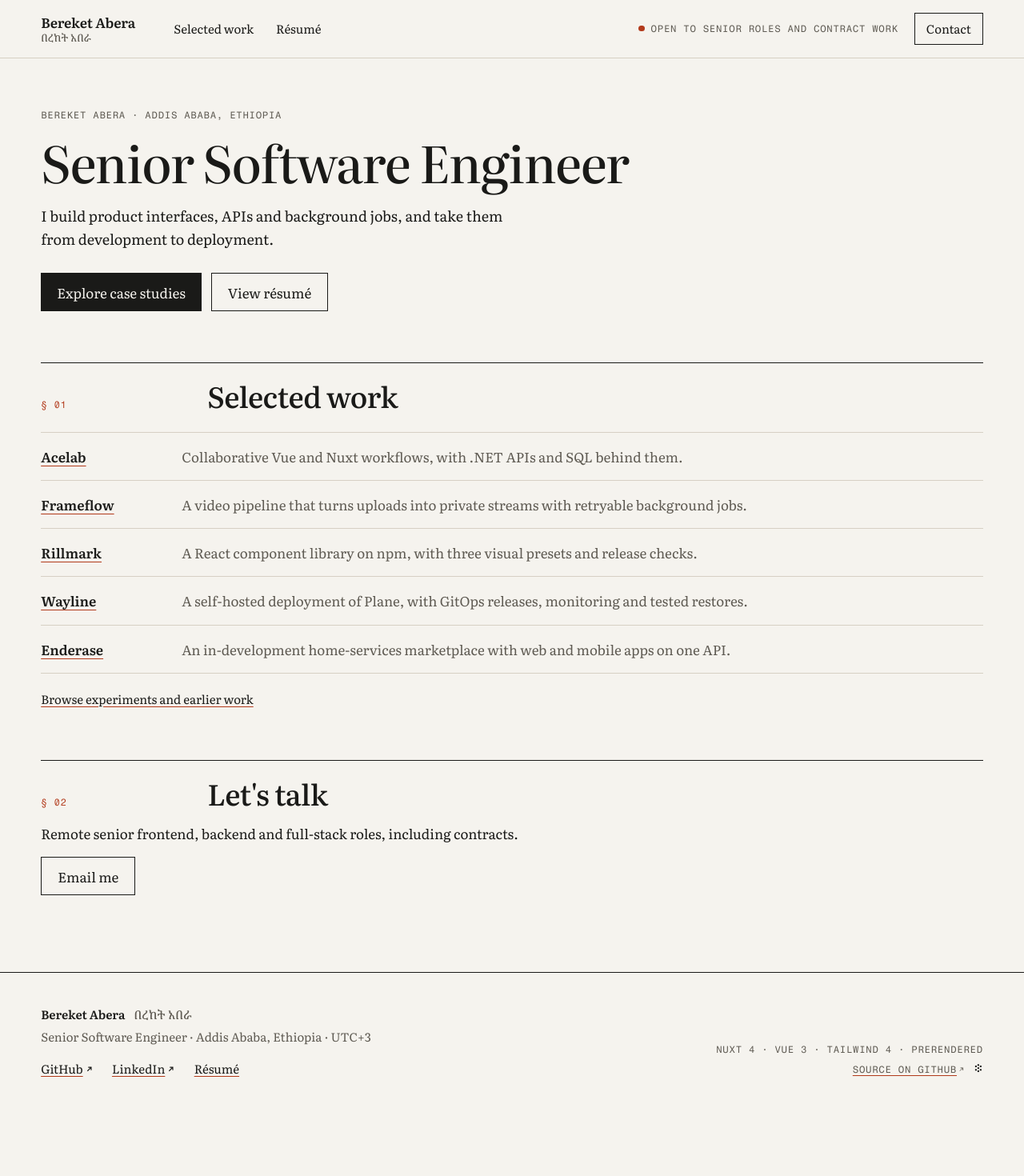
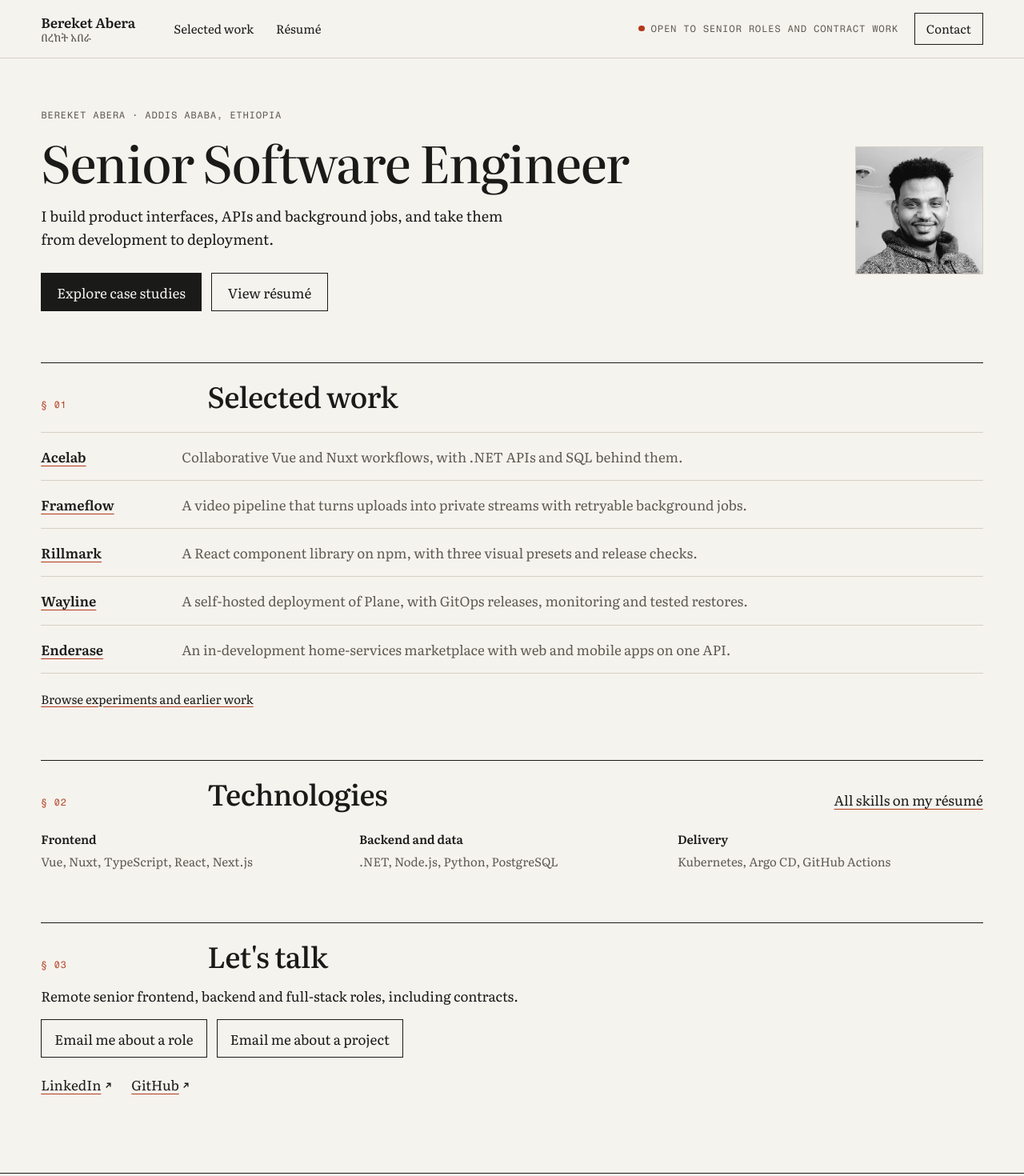
Before and after one commit to BereketAbera/bereket.dev, a Nuxt app: page / in a window 1280 px wide. Shown: the top 1470 px of the page at 80% size. Before the commit the page ends 1388 px from the top, so only its background shows below. Built offline with nearby package versions, Linux system fonts and the light colour scheme.

Commit message:
Restore portrait, technologies and contact links on the homepage

```diff
--- a/app/components/AppFooter.vue
+++ b/app/components/AppFooter.vue
@@ -21,10 +21,10 @@ const route = useRoute()
         </p>
         <ul class="mt-4 flex flex-wrap gap-x-6 gap-y-2">
           <li v-if="route.path !== '/'"><a :href="mailto">{{ profile.email }}</a></li>
-          <li>
+          <li v-if="route.path !== '/'">
             <ExtLink :href="profile.links.github">GitHub</ExtLink>
           </li>
-          <li v-if="profile.links.linkedin">
+          <li v-if="route.path !== '/' && profile.links.linkedin">
             <ExtLink :href="profile.links.linkedin">LinkedIn</ExtLink>
           </li>
           <li>
--- a/app/pages/index.vue
+++ b/app/pages/index.vue
@@ -1,5 +1,5 @@
 <script setup lang="ts">
-import { mailto, profile } from '~/data/profile'
+import { contactLines, mailtoWith, profile } from '~/data/profile'
 
 usePageMeta({
   title: `${profile.name}, ${profile.title}`,
@@ -14,15 +14,32 @@ const selectedWork = [
   { slug: 'wayline', title: 'Wayline', summary: 'A self-hosted deployment of Plane, with GitOps releases, monitoring and tested restores.' },
   { slug: 'enderase', title: 'Enderase', summary: 'An in-development home-services marketplace with web and mobile apps on one API.' },
 ] as const
+
+const technologies = [
+  { area: 'Frontend', tools: 'Vue, Nuxt, TypeScript, React, Next.js' },
+  { area: 'Backend and data', tools: '.NET, Node.js, Python, PostgreSQL' },
+  { area: 'Delivery', tools: 'Kubernetes, Argo CD, GitHub Actions' },
+] as const
 </script>
 
 <template>
   <div>
     <section
       id="about"
-      class="wrap pt-10 pb-12 lg:pt-16 lg:pb-16"
+      class="wrap grid gap-5 pt-10 pb-12 lg:grid-cols-[minmax(0,1fr)_auto] lg:items-center lg:gap-12 lg:pt-16 lg:pb-16"
       aria-labelledby="intro"
     >
+      <img
+        src="/img/profile-480.webp"
+        srcset="/img/profile-480.webp 480w, /img/profile-720.webp 720w"
+        sizes="(min-width: 1024px) 10rem, 5rem"
+        width="480"
+        height="480"
+        alt="Portrait of Bereket Abera"
+        decoding="async"
+        class="w-20 border border-hair lg:col-start-2 lg:row-start-1 lg:w-40"
+      >
+      <div class="lg:col-start-1 lg:row-start-1">
         <p class="label">
           {{ profile.name }} · {{ profile.location }}
         </p>
@@ -44,6 +61,7 @@ const selectedWork = [
             to="/resume"
             class="inline-flex min-h-12 items-center border border-ink px-5 no-underline hover:bg-paper-2"
           >View résumé</NuxtLink>
+        </div>
       </div>
     </section>
 
@@ -81,22 +99,64 @@ const selectedWork = [
     </section>
 
     <section
+      id="capabilities"
+      class="wrap mt-12 scroll-mt-4 lg:mt-16"
+      aria-labelledby="technologies-title"
+    >
+      <SectionHead
+        id="technologies-title"
+        number="02"
+        title="Technologies"
+      >
+        <NuxtLink to="/resume#skills">All skills on my résumé</NuxtLink>
+      </SectionHead>
+      <dl class="mt-6 grid gap-4 text-[0.9375rem] sm:grid-cols-3">
+        <div
+          v-for="group in technologies"
+          :key="group.area"
+        >
+          <dt class="font-semibold">
+            {{ group.area }}
+          </dt>
+          <dd class="mt-1 text-muted">
+            {{ group.tools }}
+          </dd>
+        </div>
+      </dl>
+    </section>
+
+    <section
       id="contact"
       class="wrap mt-12 scroll-mt-4 lg:mt-16"
       aria-labelledby="contact-title"
     >
       <SectionHead
         id="contact-title"
-        number="02"
+        number="03"
         title="Let's talk"
       />
       <p class="mt-4 max-w-[38rem]">
         {{ profile.lookingFor }}
       </p>
+      <div class="mt-4 flex flex-wrap gap-3">
         <a
-        :href="mailto"
-        class="mt-4 inline-flex min-h-12 items-center border border-ink px-5 no-underline hover:bg-paper-2"
-      >Email me</a>
+          v-for="line in contactLines"
+          :key="line.subject"
+          :href="mailtoWith(line.subject)"
+          class="inline-flex min-h-12 items-center border border-ink px-4 no-underline hover:bg-paper-2"
+        >{{ line.cta }}</a>
+      </div>
+      <ul
+        class="mt-5 flex flex-wrap gap-x-6 gap-y-2"
+        aria-label="Professional profiles"
+      >
+        <li v-if="profile.links.linkedin">
+          <ExtLink :href="profile.links.linkedin">LinkedIn</ExtLink>
+        </li>
+        <li>
+          <ExtLink :href="profile.links.github">GitHub</ExtLink>
+        </li>
+      </ul>
     </section>
   </div>
 </template>
```
Also changed, not shown: 1 other file (tests, documents, lock files or other folders). Lines whose indentation alone changed are shown as unchanged.
